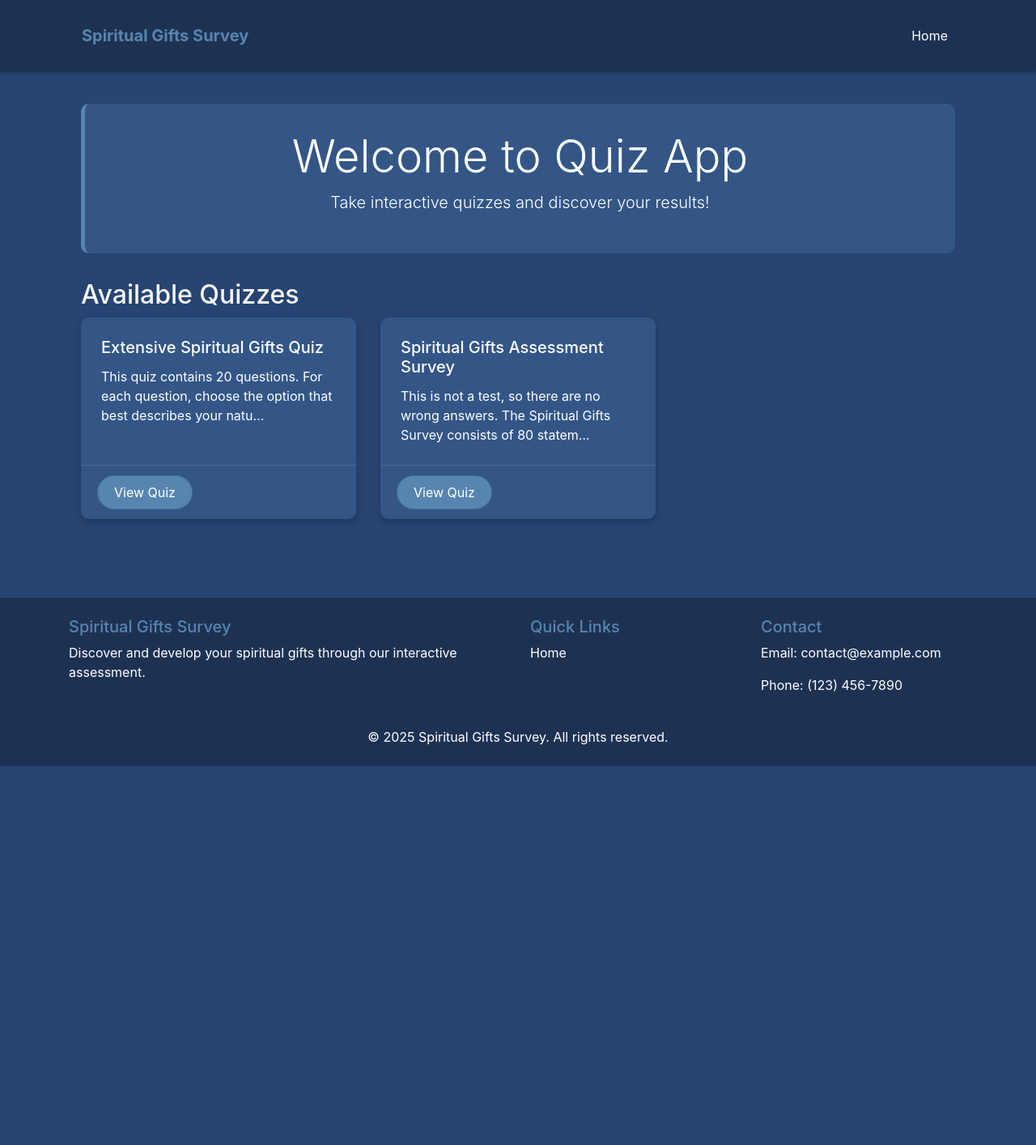
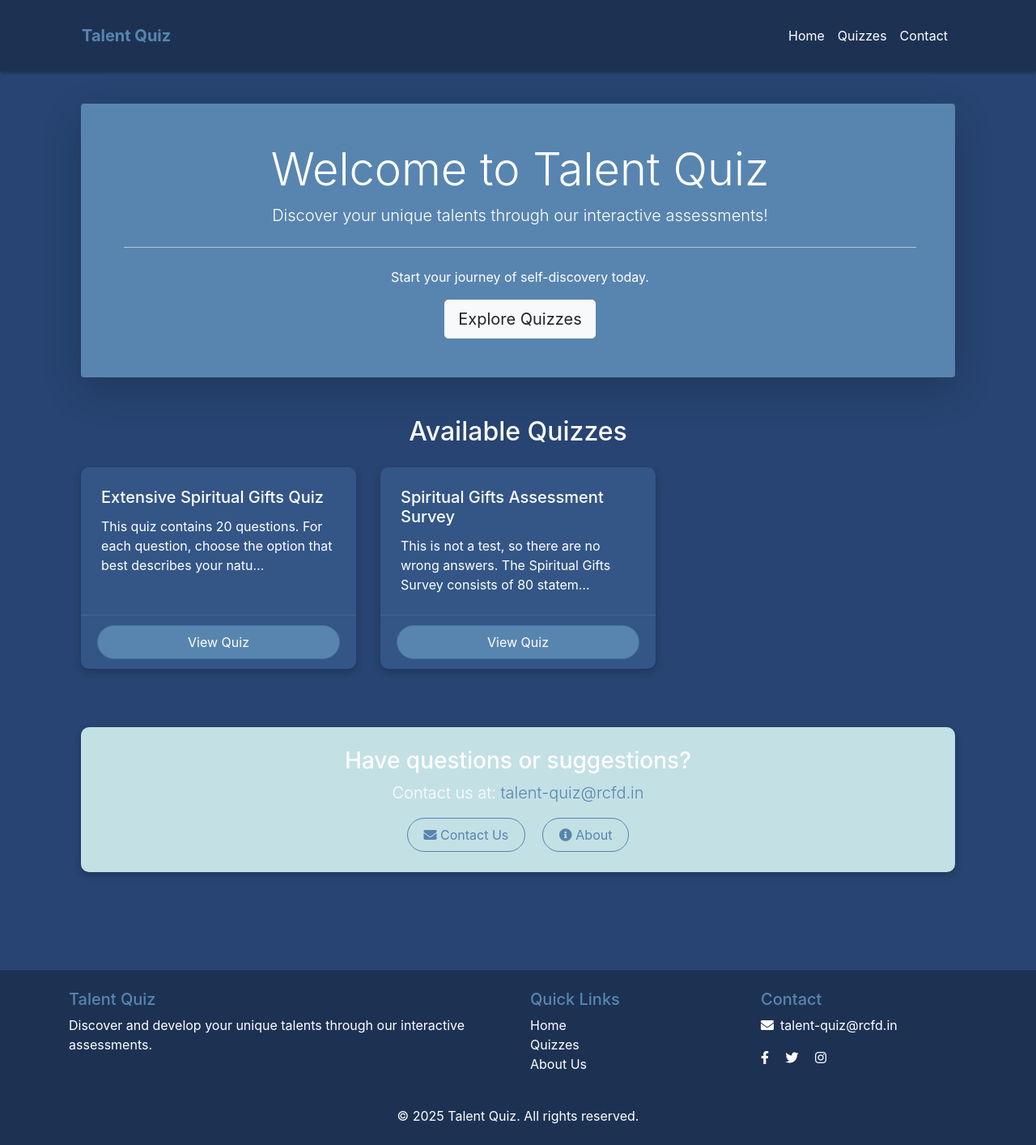
Before and after one commit to petergangmei/talent-quiz, a Django app: page / in a window 1280 px wide. Shown: the whole page at 81% size. Before the commit the page ends 946 px from the top, so only its background shows below. Run offline with Django 5.2, Linux system fonts and the light colour scheme; data comes from the database, SQL or seed files in the repository.

Commit message:
Rebrand to Talent Quiz with improved homepage UI and contact information

```diff
--- a/templates/base.html
+++ b/templates/base.html
@@ -6,19 +6,21 @@
     <meta name="viewport" content="width=device-width, initial-scale=1.0">
 
     <!-- Meta tags for SEO -->
-    <meta name="description" content="Quiz App - Test your knowledge with interactive quizzes">
-    <meta name="keywords" content="quiz, test, knowledge, questions, answers">
-    <meta name="author" content="Quiz App Team">
+    <meta name="description" content="Talent Quiz - Discover your unique abilities through interactive assessments">
+    <meta name="keywords" content="talent, quiz, assessment, skills, abilities, personality, test">
+    <meta name="author" content="Talent Quiz Team">
 
     <!-- Open Graph Tags -->
-    <meta property="og:title" content="{% block og_title %}Quiz App{% endblock %}">
-    <meta property="og:description" content="{% block og_description %}Test your knowledge with our interactive quizzes{% endblock %}">
+    <meta property="og:title" content="{% block og_title %}Talent Quiz{% endblock %}">
+    <meta property="og:description" content="{% block og_description %}Discover your unique talents through our interactive assessments{% endblock %}">
     <meta property="og:image" content="{% block og_image %}{% static 'img/og-image.jpg' %}{% endblock %}">
     <meta property="og:url" content="{{ request.build_absolute_uri }}">
     <meta property="og:type" content="website">
 
     <!-- Bootstrap CSS -->
     <link rel="stylesheet" href="https://cdn.jsdelivr.net/npm/bootstrap@4.6.0/dist/css/bootstrap.min.css">
+    <!-- Font Awesome -->
+    <link rel="stylesheet" href="https://cdnjs.cloudflare.com/ajax/libs/font-awesome/5.15.3/css/all.min.css">
 
     <!-- Theme CSS -->
     <link rel="stylesheet" href="{% static 'css/theme.css' %}">
@@ -26,7 +28,7 @@
     <!-- Custom CSS -->
     <link rel="stylesheet" href="{% static 'css/style.css' %}">
 
-    <title>{% block title %}Quiz App{% endblock %}</title>
+    <title>{% block title %}Talent Quiz{% endblock %}</title>
 
     {% block extra_head %}{% endblock %}
 </head>
--- a/templates/commons/footer.html
+++ b/templates/commons/footer.html
@@ -3,27 +3,33 @@
     <div class="container">
         <div class="row">
             <div class="col-md-6">
-                <h5 class="text-primary">Spiritual Gifts Survey</h5>
-                <p class="text-muted">Discover and develop your spiritual gifts through our interactive assessment.</p>
+                <h5 class="text-primary">Talent Quiz</h5>
+                <p class="text-muted">Discover and develop your unique talents through our interactive assessments.</p>
             </div>
             <div class="col-md-3">
                 <h5 class="text-primary">Quick Links</h5>
                 <ul class="list-unstyled">
                     <li><a href="{% url 'app:home' %}" class="text-light">Home</a></li>
+                    <li><a href="#" class="text-light">Quizzes</a></li>
+                    <li><a href="#" class="text-light">About Us</a></li>
                     <!-- Add more links as needed -->
                 </ul>
             </div>
             <div class="col-md-3">
                 <h5 class="text-primary">Contact</h5>
                 <address class="text-muted">
-                    <p>Email: contact@example.com</p>
-                    <p>Phone: (123) 456-7890</p>
+                    <p><i class="fas fa-envelope mr-2"></i>talent-quiz@rcfd.in</p>
+                    <div class="mt-3">
+                        <a href="#" class="text-light mr-3"><i class="fab fa-facebook-f"></i></a>
+                        <a href="#" class="text-light mr-3"><i class="fab fa-twitter"></i></a>
+                        <a href="#" class="text-light"><i class="fab fa-instagram"></i></a>
+                    </div>
                 </address>
             </div>
         </div>
         <div class="row mt-4">
             <div class="col text-center">
-                <p class="mb-0 text-muted">&copy; {% now "Y" %} Spiritual Gifts Survey. All rights reserved.</p>
+                <p class="mb-0 text-muted">&copy; {% now "Y" %} Talent Quiz. All rights reserved.</p>
             </div>
         </div>
     </div>
--- a/templates/commons/header.html
+++ b/templates/commons/header.html
@@ -2,7 +2,7 @@
 <header class="site-header py-3 bg-darker">
     <div class="container">
         <nav class="navbar navbar-expand-lg navbar-dark">
-            <a class="navbar-brand font-weight-bold text-primary" href="{% url 'app:home' %}">Spiritual Gifts Survey</a>
+            <a class="navbar-brand font-weight-bold text-primary" href="{% url 'app:home' %}">Talent Quiz</a>
             <button class="navbar-toggler border-primary" type="button" data-toggle="collapse" data-target="#navbarNav" aria-controls="navbarNav" aria-expanded="false" aria-label="Toggle navigation">
                 <span class="navbar-toggler-icon"></span>
             </button>
@@ -11,6 +11,12 @@
                     <li class="nav-item">
                         <a class="nav-link text-light" href="{% url 'app:home' %}">Home</a>
                     </li>
+                    <li class="nav-item">
+                        <a class="nav-link text-light" href="#">Quizzes</a>
+                    </li>
+                    <li class="nav-item">
+                        <a class="nav-link text-light" href="mailto:talent-quiz@rcfd.in">Contact</a>
+                    </li>
                     <!-- Add more navigation items as needed -->
                 </ul>
             </div>
--- a/templates/home.html
+++ b/templates/home.html
@@ -1,30 +1,33 @@
 {% extends 'base.html' %}
-{% block title %}Quiz App - Home{% endblock %}
+{% block title %}Talent Quiz - Home{% endblock %}
 
-{% block og_title %}Quiz App - Test your knowledge{% endblock %}
-{% block og_description %}Take interactive quizzes and discover your results{% endblock %}
+{% block og_title %}Talent Quiz - Discover your talents{% endblock %}
+{% block og_description %}Take interactive talent assessment quizzes and discover your unique abilities{% endblock %}
 
 {% block content %}
 <div class="container">
-    <div class="jumbotron text-center">
-        <h1 class="display-4">Welcome to Quiz App</h1>
-        <p class="lead">Take interactive quizzes and discover your results!</p>
+    <div class="jumbotron text-center bg-primary text-white rounded shadow-lg p-5 mb-4">
+        <h1 class="display-4">Welcome to Talent Quiz</h1>
+        <p class="lead">Discover your unique talents through our interactive assessments!</p>
+        <hr class="my-4 bg-light">
+        <p>Start your journey of self-discovery today.</p>
+        <a class="btn btn-light btn-lg" href="#available-quizzes" role="button">Explore Quizzes</a>
     </div>
 
-    <div class="row mt-4">
+    <div class="row mt-5" id="available-quizzes">
         <div class="col-md-12">
-            <h2>Available Quizzes</h2>
+            <h2 class="text-center mb-4">Available Quizzes</h2>
             {% if quizzes %}
                 <div class="row">
                     {% for quiz in quizzes %}
                         <div class="col-md-4 mb-4">
-                            <div class="card h-100">
+                            <div class="card h-100 hover-shadow transition-300">
                                 <div class="card-body">
                                     <h5 class="card-title">{{ quiz.title }}</h5>
                                     <p class="card-text">{{ quiz.description|truncatechars:100 }}</p>
                                 </div>
                                 <div class="card-footer bg-transparent">
-                                    <a href="{% url 'app:quiz-detail' quiz.id %}" class="btn btn-primary">View Quiz</a>
+                                    <a href="{% url 'app:quiz-detail' quiz.id %}" class="btn btn-primary btn-block">View Quiz</a>
                                 </div>
                             </div>
                         </div>
@@ -37,5 +40,30 @@
             {% endif %}
         </div>
     </div>
+
+    <div class="row mt-5 mb-5">
+        <div class="col-md-12">
+            <div class="card bg-light">
+                <div class="card-body text-center">
+                    <h3>Have questions or suggestions?</h3>
+                    <p class="lead">Contact us at: <a href="mailto:talent-quiz@rcfd.in">talent-quiz@rcfd.in</a></p>
+                    <div class="mt-3">
+                        <a href="#" class="btn btn-outline-primary mx-2"><i class="fas fa-envelope"></i> Contact Us</a>
+                        <a href="#" class="btn btn-outline-primary mx-2"><i class="fas fa-info-circle"></i> About</a>
+                    </div>
+                </div>
+            </div>
+        </div>
+    </div>
 </div>
+
+<style>
+    .hover-shadow:hover {
+        box-shadow: 0 0.5rem 1rem rgba(0, 0, 0, 0.15);
+        transform: translateY(-5px);
+    }
+    .transition-300 {
+        transition: all 0.3s ease;
+    }
+</style>
 {% endblock content %}
```
Also changed, not shown: 1 other file.
